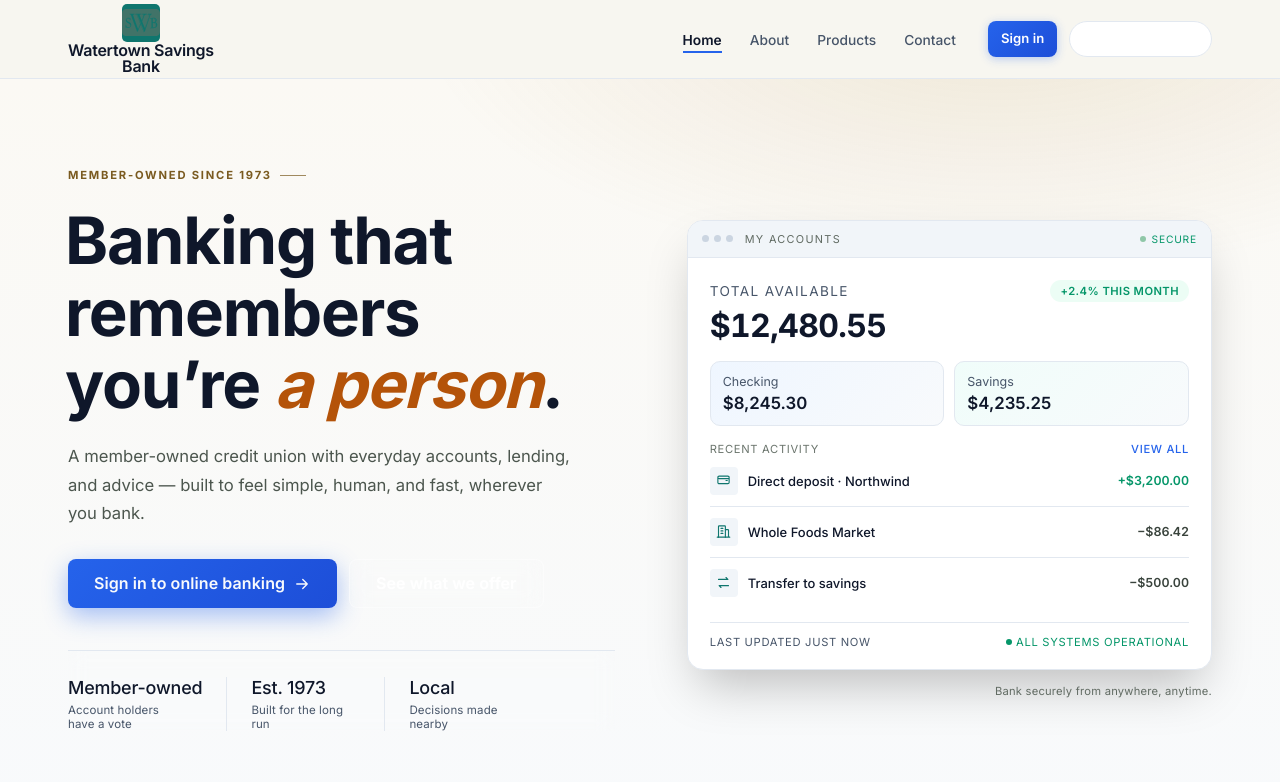
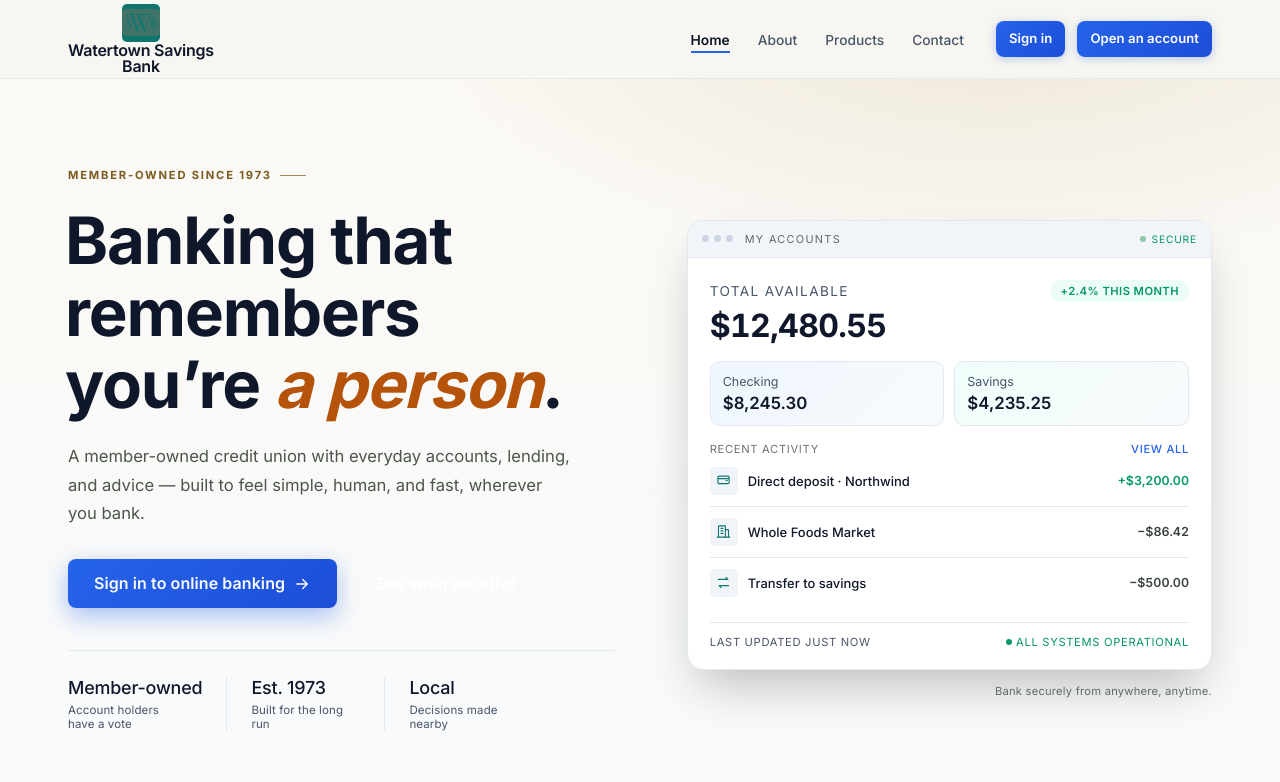
Before and after one commit to IbnAbubakri/wsbdigital-bank, a React (Vite) app: page / in a window 1280 px wide. Shown: the top 782 px of the page. Built offline with nearby package versions, Linux system fonts and the light colour scheme.

Commit message:
Make Open an account button solid

```diff
--- a/src/components/Navbar.jsx
+++ b/src/components/Navbar.jsx
@@ -111,7 +111,7 @@ export default function Navbar() {
           <Link to={home} className="btn btn-sm nav-action-link" style={{ background: 'linear-gradient(135deg, #2563eb 0%, #1d4ed8 100%)', color: '#fff', boxShadow: '0 2px 10px rgba(37,99,235,0.3)', border: 'none', fontWeight: 600 }}>
             {user ? 'Go to portal' : 'Sign in'}
           </Link>
-          <Link to="/signup" className="btn btn-ghost btn-sm" style={{ border: '1px solid var(--line)', background: '#fff' }}>
+          <Link to="/signup" className="btn btn-primary btn-sm" style={{ background: 'linear-gradient(135deg, #2563eb 0%, #1d4ed8 100%)', color: '#fff', boxShadow: '0 2px 10px rgba(37,99,235,0.3)', border: 'none', fontWeight: 600 }}>
             Open an account
           </Link>
           <button
```
